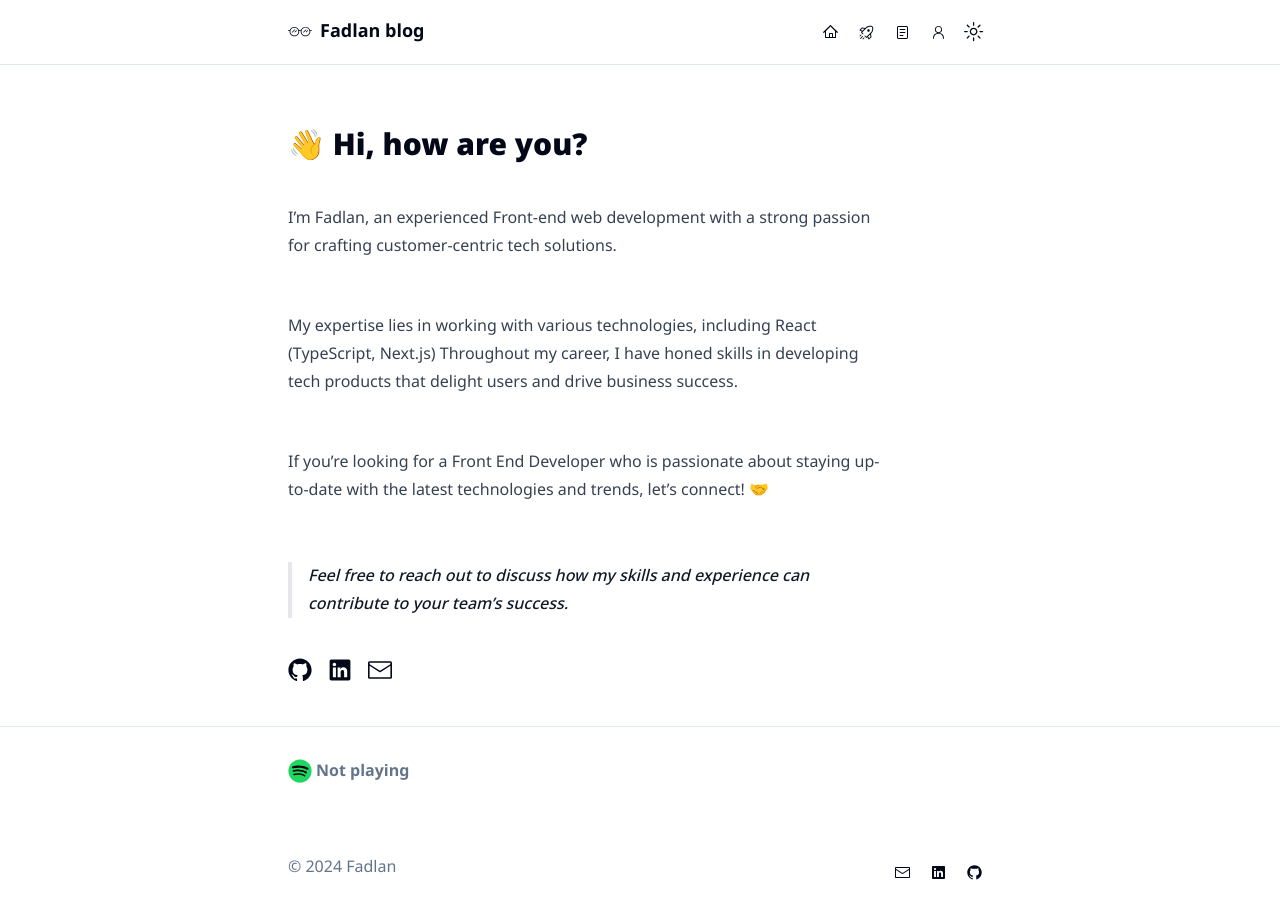
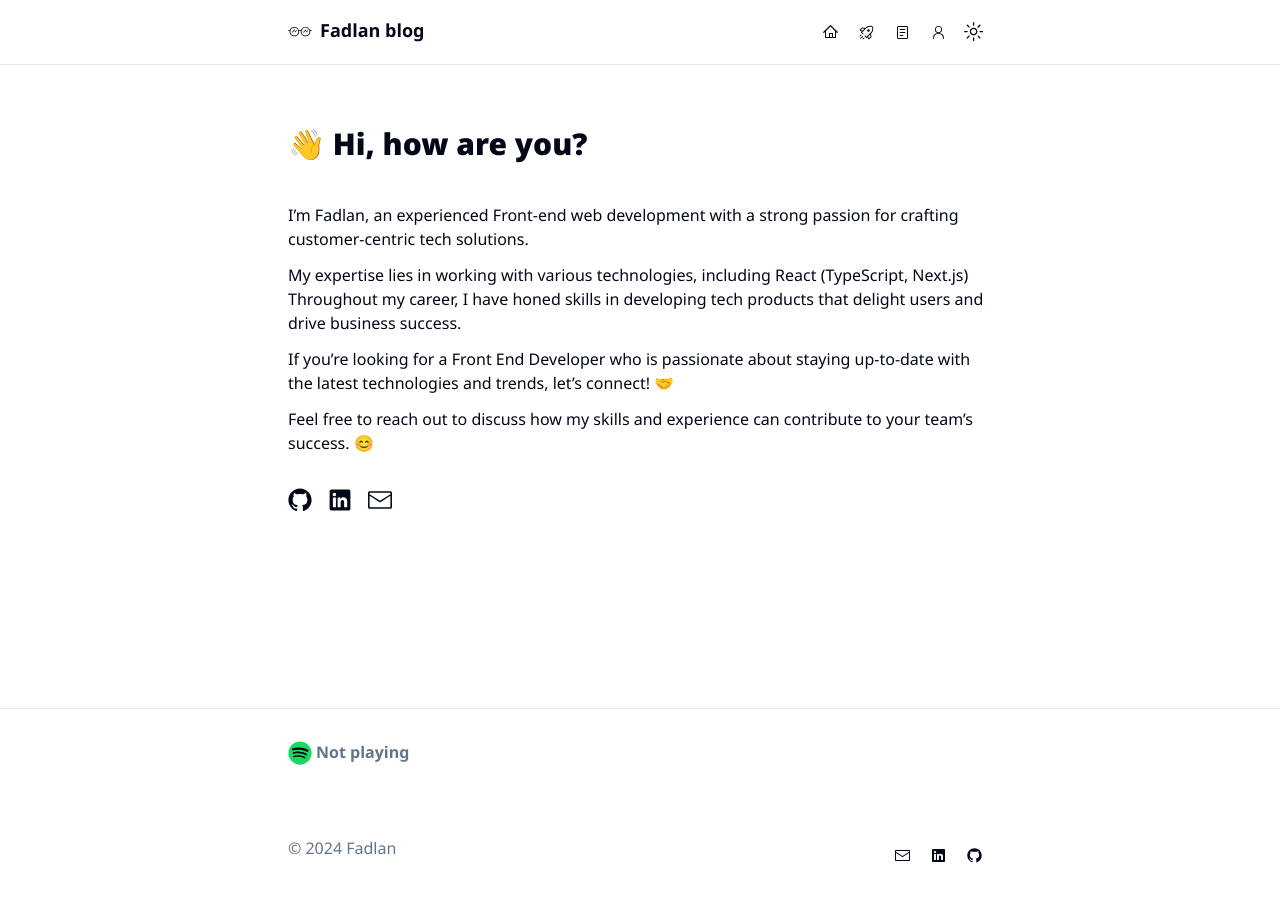
Before and after one commit to samurun/fadlan-dev, a Next.js app: page /about in a window 1280 px wide. Shown: the top 918 px of the page. Built offline with nearby package versions, Linux system fonts and the light colour scheme; no server answers.

Commit message:
roleback about

```diff
--- a/src/app/about/page.tsx
+++ b/src/app/about/page.tsx
@@ -23,7 +23,7 @@ const page = (props: Props) => {
   return (
     <div className='mt-16'>
       <h1 className='text-3xl font-black'>👋 Hi, how are you?</h1>
-      <article className='prose dark:prose-invert mt-10 flex gap-3 flex-col'>
+      <article className='mt-10 flex gap-3 flex-col'>
         <p>
           I&rsquo;m Fadlan, an experienced Front-end web development with a
           strong passion for crafting customer-centric tech solutions.
@@ -39,12 +39,12 @@ const page = (props: Props) => {
           about staying up-to-date with the latest technologies and trends,
           let&rsquo;s connect! 🤝
         </p>
-        <blockquote>
+        <p>
           Feel free to reach out to discuss how my skills and experience can
-          contribute to your team&rsquo;s success.
-        </blockquote>
+          contribute to your team&rsquo;s success. 😊
+        </p>
       </article>
-      <div className='mt-10 flex gap-4'>
+      <div className='mt-8 flex gap-4'>
         {[
           {
             title: 'Github',
```
